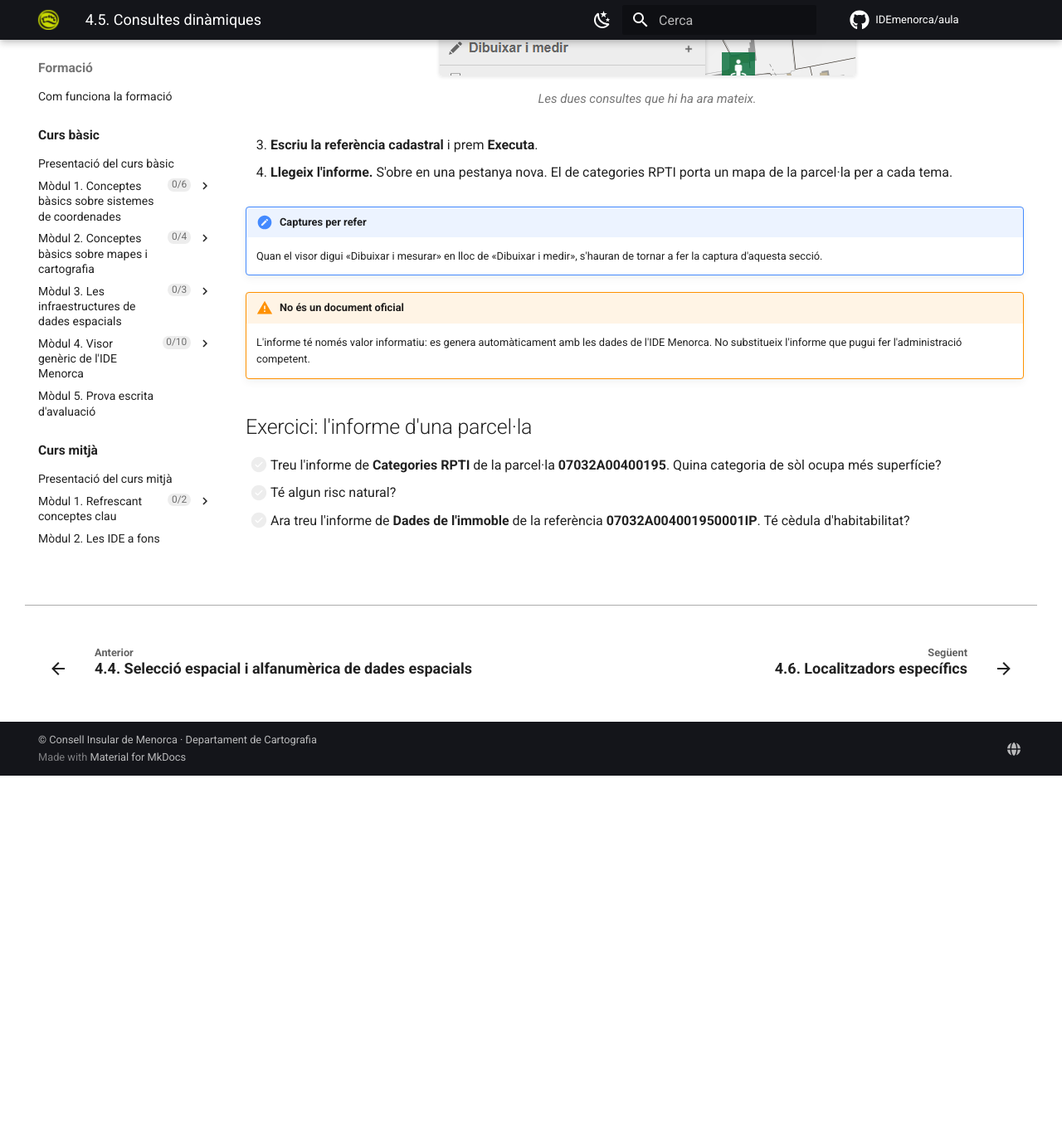
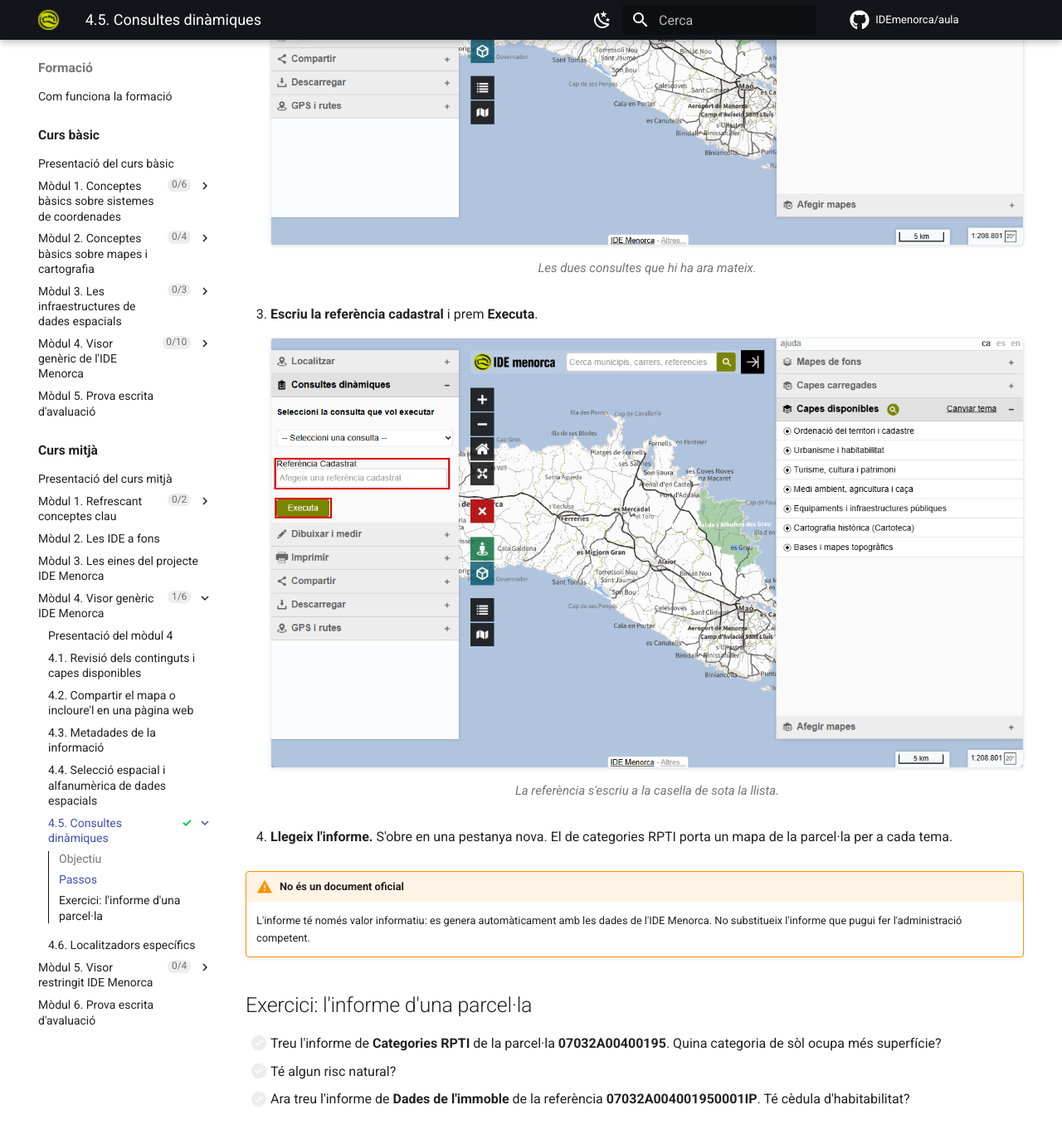
Before and after one commit to IDEmenorca/aula, an MkDocs documentation site: the page built from docs/formacio/mig/modul-4-visor-generic/05-consultes-dinamiques.md, in a window 1280 px wide and 1400 px high, scrolled down 978 px. Shown: the top 1373 px of the window at 83% size. Built offline with MkDocs 1.6.1 and Material for MkDocs 9.7.7, drawn with Linux system fonts in a browser that asks for light colours; comment, search, counter and statistics services are not loaded; before the commit the page ends 1913 px from its top, so only the background shows below that.

Commit message:
Curs mitja 4.5: captures de les consultes dinamiques i sense avisos de captures per refer
Co-Authored-By: Claude Opus 5.5 <noreply@anthropic.com>

```diff
--- a/docs/formacio/mig/modul-4-visor-generic/05-consultes-dinamiques.md
+++ b/docs/formacio/mig/modul-4-visor-generic/05-consultes-dinamiques.md
@@ -20,18 +20,19 @@ d'un immoble a partir de la seva referència cadastral.
     [4.7.1 del curs bàsic](../../basic/modul-4-visor/07-referencia-cadastral.md).
 
     <figure markdown>
-      ![Panell Consultes dinàmiques amb el desplegable obert i les dues consultes: dades de l'immoble amb referència cadastral de 20 dígits i categories RPTI](img/05-consultes-dinamiques.png){ .captura }
+      ![Panell Consultes dinàmiques amb el desplegable obert i ressaltat, amb les dues consultes: dades de l'immoble amb referència cadastral de 20 dígits i categories RPTI](img/05-consultes-dinamiques.png){ .captura }
       <figcaption>Les dues consultes que hi ha ara mateix.</figcaption>
     </figure>
 
 3. **Escriu la referència cadastral** i prem **Executa**.
 
+    <figure markdown>
+      ![Panell Consultes dinàmiques amb la casella Referència Cadastral i el botó Executa ressaltats](img/05-consultes-referencia.png){ .captura }
+      <figcaption>La referència s'escriu a la casella de sota la llista.</figcaption>
+    </figure>
+
 4. **Llegeix l'informe.** S'obre en una pestanya nova. El de categories RPTI
    porta un mapa de la parcel·la per a cada tema.
-
-!!! note "Captures per refer"
-    Quan el visor digui «Dibuixar i mesurar» en lloc de «Dibuixar i medir»,
-    s'hauran de tornar a fer la captura d'aquesta secció.
 
 !!! warning "No és un document oficial"
     L'informe té només valor informatiu: es genera automàticament amb les dades
```
Also changed, not shown: docs/formacio/mig/modul-4-visor-generic/02-compartir-i-incloure.md (+0 -4 lines), docs/formacio/mig/modul-4-visor-generic/06-localitzadors.md (+0 -4 lines), docs/formacio/mig/modul-4-visor-generic/img/05-consultes-dinamiques.png, docs/formacio/mig/modul-4-visor-generic/img/05-consultes-referencia.png (added).
